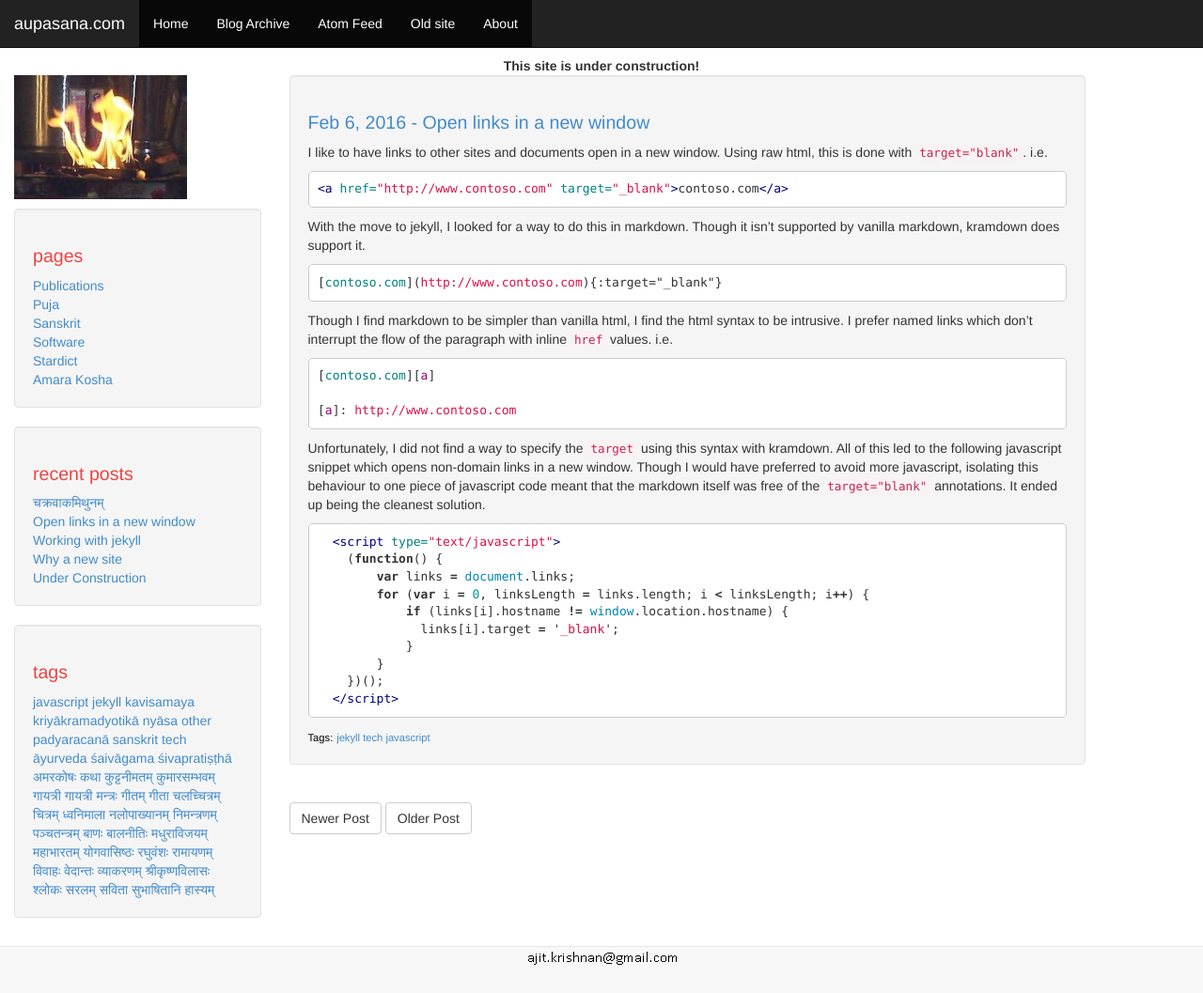
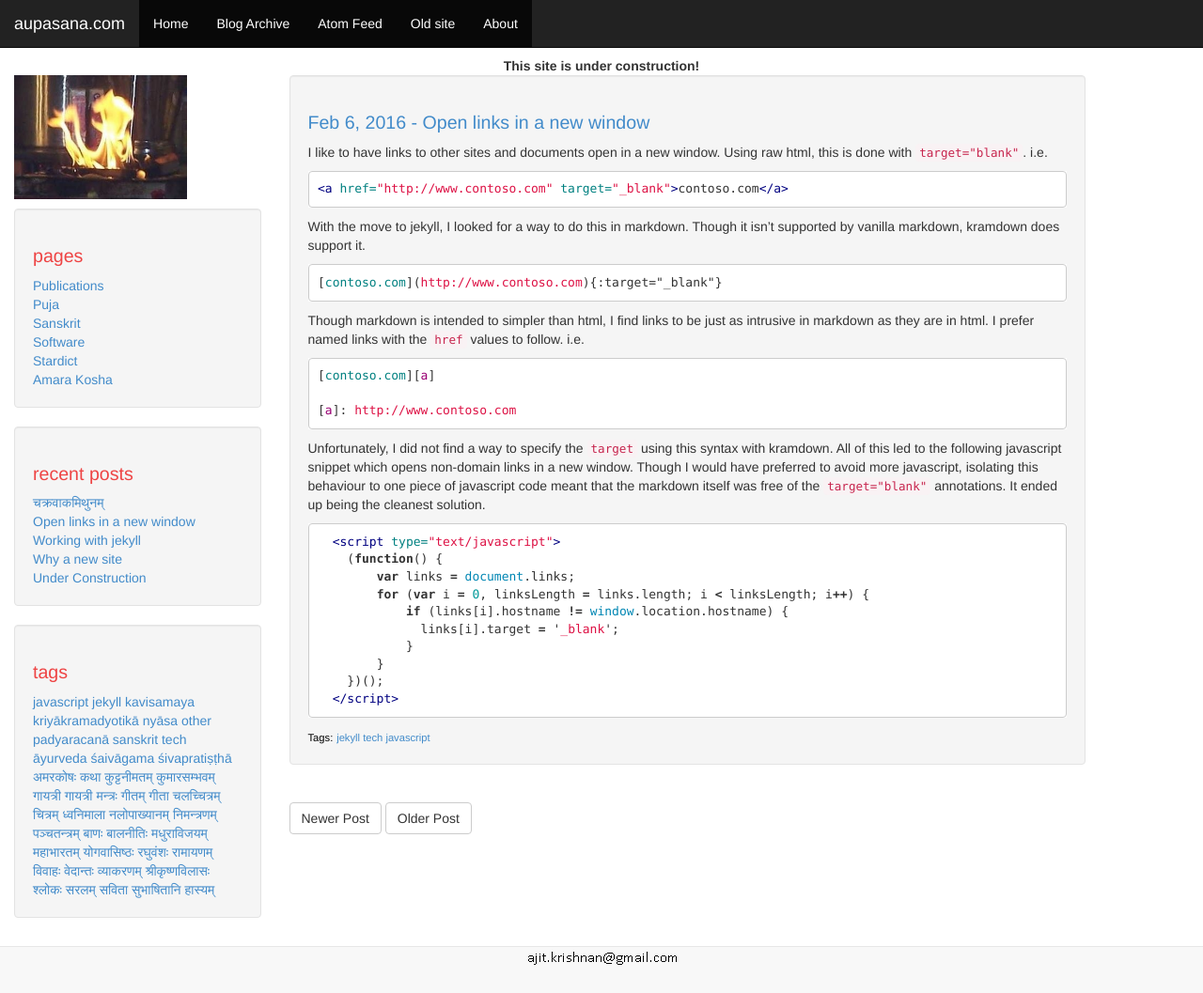
Before and after one commit to aupasana/aupasana.github.io, a Jekyll site: the page built from _posts/2016-02-06-links-new-window.md, in a window 1280 px wide and 1057 px high. Shown: the whole window at 94% size. Built offline with Jekyll 4.4.1, drawn with Linux system fonts in a browser that asks for light colours; comment, search, counter and statistics services are not loaded.

Commit message:
Update post

````diff
--- a/_posts/2016-02-06-links-new-window.md
+++ b/_posts/2016-02-06-links-new-window.md
@@ -23,8 +23,8 @@ With the move to jekyll, I looked for a way to do this in markdown. Though it is
 [contoso.com](http://www.contoso.com){:target="_blank"}
 ~~~
 
-Though I find markdown to be simpler than vanilla html, I find the html syntax to be intrusive.
-I prefer named links which don't interrupt the flow of the paragraph with inline ```href``` values. i.e.
+Though markdown is intended to simpler than html, I find links to be just as intrusive in markdown
+as they are in html. I prefer named links with the ```href``` values to follow. i.e.
 
 ~~~ markdown
 [contoso.com][a]
````
